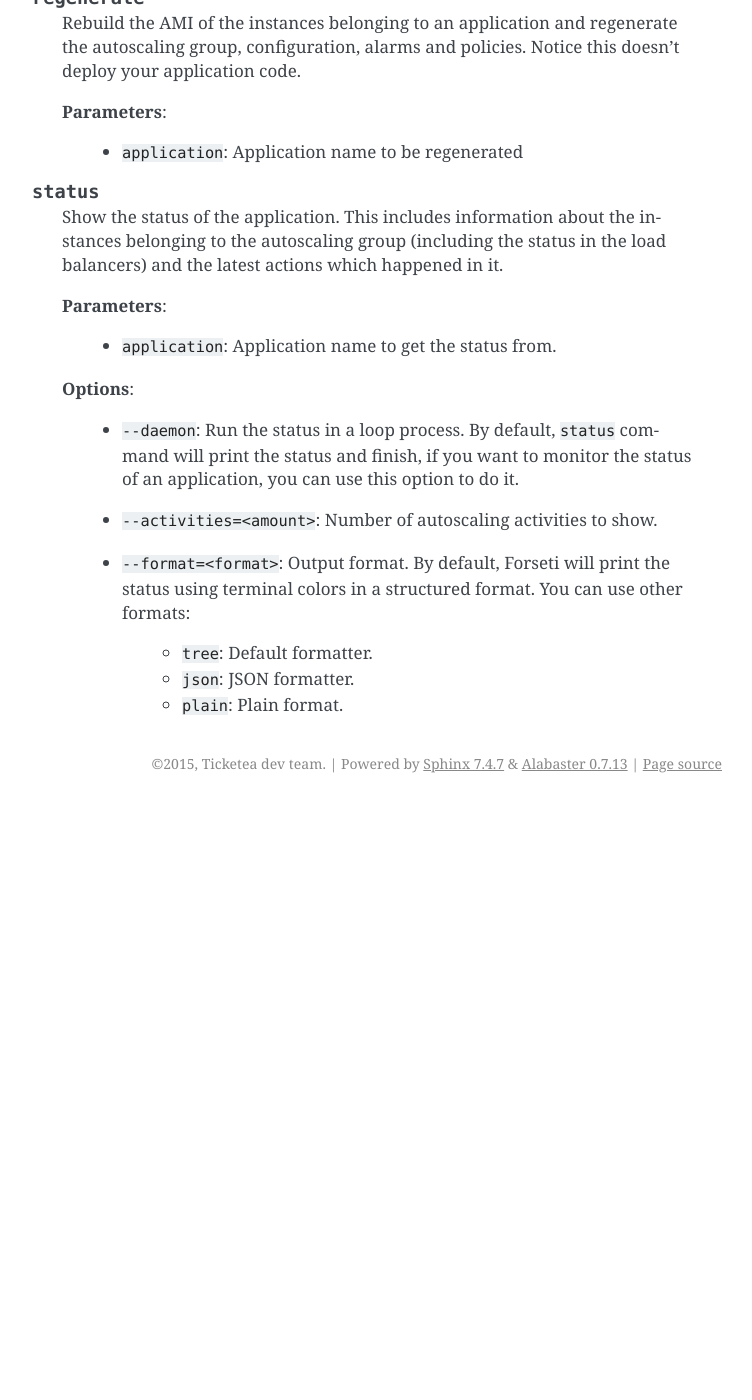
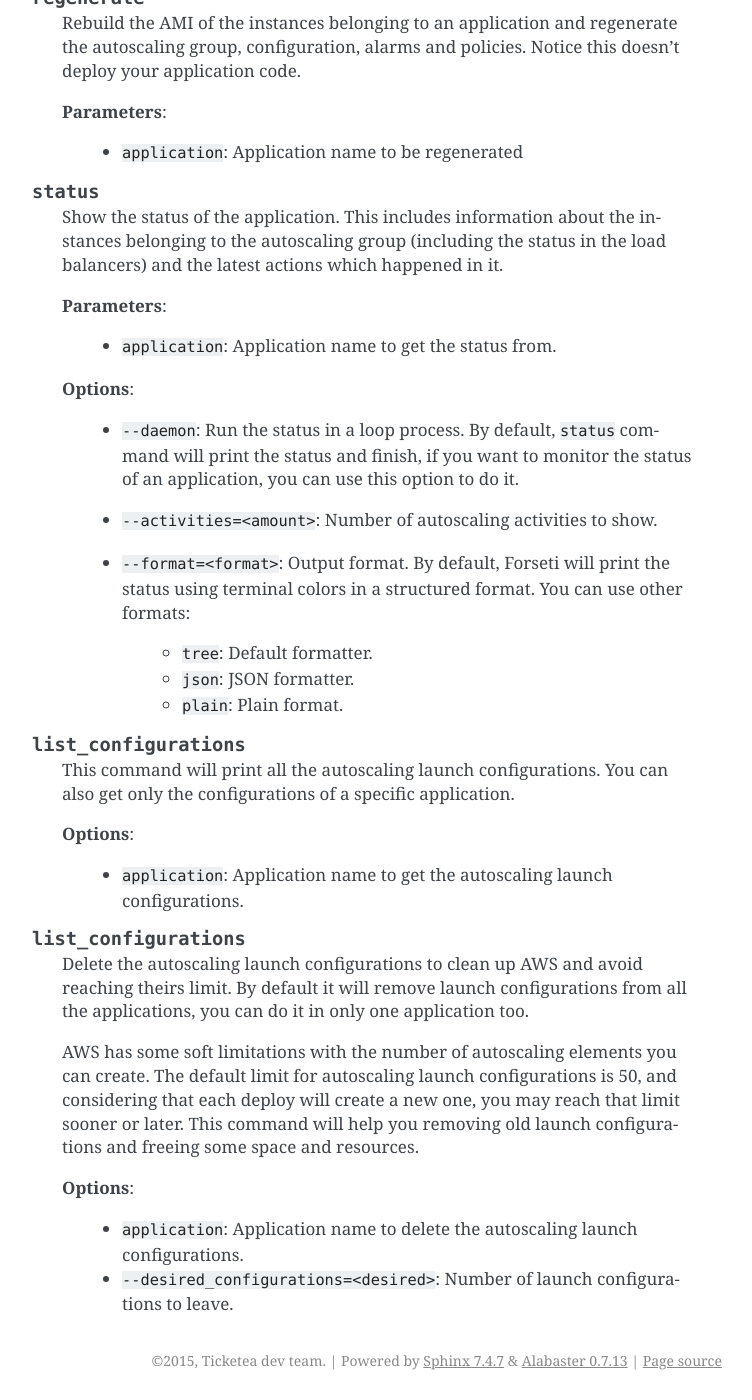
Before and after one commit to esanchezm/forseti, a Sphinx documentation site: the page built from docs/source/list_of_commands.rst, in a window 1280 px wide and 1400 px high, scrolled down 1786 px. Shown: the whole window, without its empty margins (388-1140 px from the left). Built offline with Sphinx 7.4.7, drawn with Linux system fonts in a browser that asks for light colours; before the commit the page ends 2589 px from its top, so only the background shows below that.

Commit message:
Added two more commands to the documentation

```diff
--- a/docs/source/list_of_commands.rst
+++ b/docs/source/list_of_commands.rst
@@ -99,3 +99,27 @@
             * ``json``: JSON formatter.
 
             * ``plain``: Plain format.
+
+.. program:: forseti list_configurations
+
+.. option:: list_configurations
+
+    This command will print all the autoscaling launch configurations. You can also get only the configurations of a specific application.
+
+    **Options**:
+
+        * ``application``: Application name to get the autoscaling launch configurations.
+
+.. program:: forseti cleanup_configurations
+
+.. option:: list_configurations
+
+    Delete the autoscaling launch configurations to clean up AWS and avoid reaching theirs limit. By default it will remove launch configurations from all the applications, you can do it in only one application too.
+
+    AWS has some soft limitations with the number of autoscaling elements you can create. The default limit for autoscaling launch configurations is 50, and considering that each deploy will create a new one, you may reach that limit sooner or later. This command will help you removing old launch configurations and freeing some space and resources.
+
+    **Options**:
+
+        * ``application``: Application name to delete the autoscaling launch configurations.
+
+        * ``--desired_configurations=<desired>``: Number of launch configurations to leave.
```
